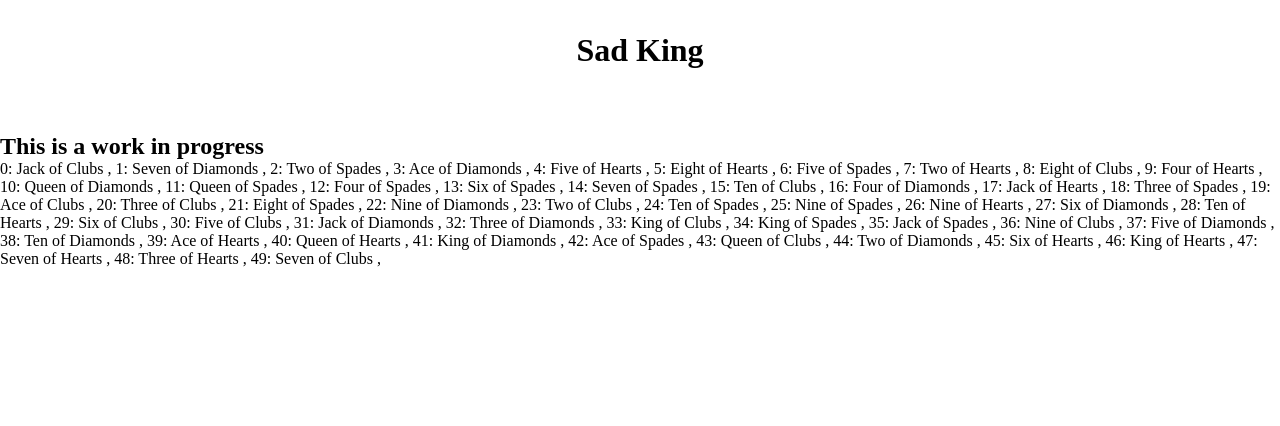
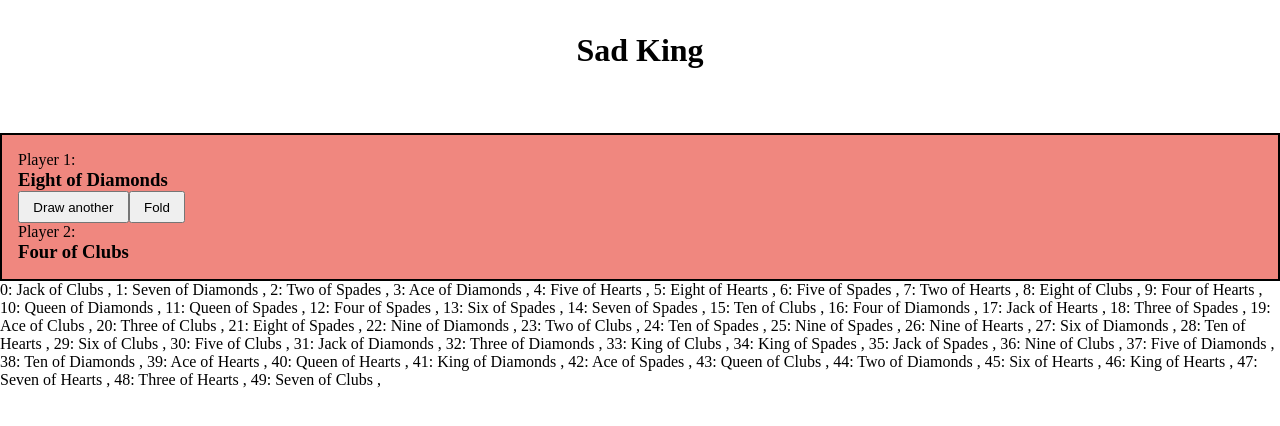
Before and after one commit to Honsie-Pie/Joyful-king, a React (Create React App) app: page / in a window 1280 px wide. Both pictures are taken after a click on the button "Start!". Shown: the top 426 px of the page. Built offline with nearby package versions, Linux system fonts and the light colour scheme.

Commit message:
add human and ai players

```diff
--- a/src/App.js
+++ b/src/App.js
@@ -1,5 +1,6 @@
 import  React, { useState, useEffect } from 'react';
 import MainMenu from './mainemenu';
+import PlayerDash from './playerdash';
 import './App.css';
 
 function App() {
@@ -375,7 +376,7 @@ function App() {
       <h1>Sad King</h1>
       {phase === "main-menu"
       ? <MainMenu numPlayers={numPlayers} handleNumPlayersChange={handleNumPlayersChange} handleStart={handleStart}/>
-      : <h2>This is a work in progress</h2>
+      : <PlayerDash activePlayers={activePlayers} />
       }
       <p>{deck.map((card, index) => <span key={index}> {index}: {card.rank} of {card.suit}  ,</span>)}</p>
     </div>
--- /dev/null
+++ b/src/computerplayer.js
@@ -0,0 +1,8 @@
+export default function ComputerPlayer(props){
+    return(
+        <div className="player-card">
+            <p>Player {props.index}:</p>
+            <h3>{props.card.rank} of {props.card.suit}</h3>
+        </div>
+    );
+}
--- /dev/null
+++ b/src/humanplayer.js
@@ -0,0 +1,10 @@
+export default function HumanPlayer(props){
+    return(
+        <div className="player-card">
+            <p>Player {props.index}:</p>
+            <h3>{props.card.rank} of {props.card.suit}</h3>
+            <button>Draw another</button>
+            <button>Fold</button>
+        </div>
+    );
+}
--- /dev/null
+++ b/src/playerdash.js
@@ -0,0 +1,13 @@
+import HumanPlayer from "./humanplayer";
+import ComputerPlayer from "./computerplayer";
+
+export default function PlayerDash({ activePlayers }){
+    return(
+        <div className="menu">
+            {activePlayers.map((player, index) => index === 0
+            ? <HumanPlayer index={index + 1} card={player.card} />
+            : <ComputerPlayer index={index + 1} card={player.card} />
+            )}
+        </div>
+    );
+}
```
